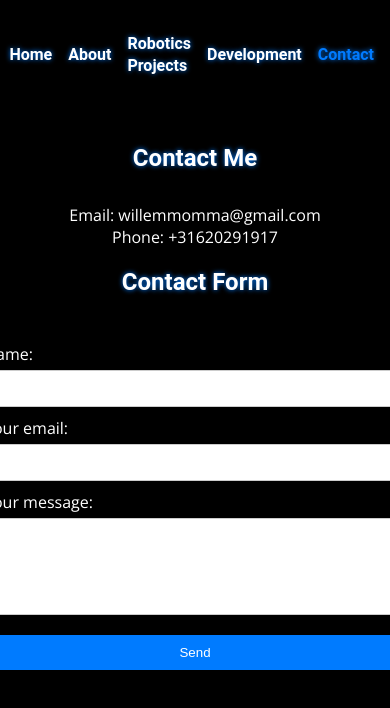
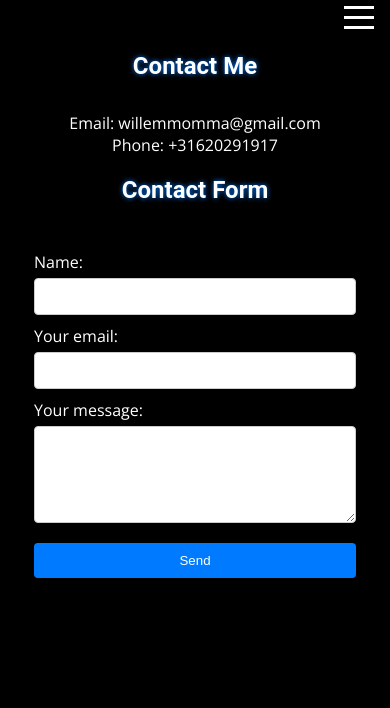
Before and after one commit to WillemMomma/willemmomma.github.io, a website: page contact.html in a window 390 px wide. Drawn offline with nearby package versions, Linux system fonts and the light colour scheme.

Commit message:
Toggle menu for mobile friendly user experience

```diff
--- a/navbar.html
+++ b/navbar.html
@@ -1,6 +1,8 @@
-<!-- navbar.html -->
 <nav>
-    <ul>
+    <button class="menu-toggle" aria-label="Toggle navigation">
+        <span class="menu-icon"></span>
+    </button>
+    <ul class="nav-links">
         <li><a href="index.html">Home</a></li>
         <li><a href="about.html">About</a></li>
         <li><a href="projects.html">Robotics Projects</a></li>
--- a/navbar.js
+++ b/navbar.js
@@ -3,6 +3,14 @@ document.addEventListener('DOMContentLoaded', function() {
         .then(response => response.text())
         .then(data => {
             document.getElementById('navbar').innerHTML = data;
+
+            // Handle the menu toggle for mobile
+            const menuToggle = document.querySelector('.menu-toggle');
+            const navLinks = document.querySelector('.nav-links');
+
+            menuToggle.addEventListener('click', () => {
+                navLinks.classList.toggle('show');
+            });
 
             // Highlight the active page link
             const links = document.querySelectorAll('nav ul li a');
--- a/styles.css
+++ b/styles.css
@@ -327,7 +327,7 @@ nav ul li a.active {
 
 #contact form input,
 #contact form textarea {
-    width: 400px;
+    width: 300px;
     padding: 10px;
     margin-top: 5px;
     border: 1px solid #ccc;
@@ -360,3 +360,82 @@ nav ul li a.active {
     transform: translate(-50%, -50%);
     z-index: 9999;
 }
+
+/* Menu toggle button styles */
+.menu-toggle {
+    display: none;
+    background: none;
+    border: none;
+    color: #fff;
+    cursor: pointer;
+    font-size: 1.5rem;
+    position: absolute;
+    top: 10px;
+    right: 10px;
+}
+
+.menu-icon {
+    width: 30px;
+    height: 3px;
+    background-color: #fff;
+    display: block;
+    position: relative;
+}
+
+.menu-icon::before,
+.menu-icon::after {
+    content: '';
+    width: 30px;
+    height: 3px;
+    background-color: #fff;
+    display: block;
+    position: absolute;
+}
+
+.menu-icon::before {
+    top: -10px;
+}
+
+.menu-icon::after {
+    top: 10px;
+}
+
+/* Styles for nav links when menu is toggled */
+.nav-links {
+    display: flex;
+    flex-direction: row;
+    justify-content: flex-end;
+    gap: 1rem;
+    padding: 1rem;
+}
+
+@media screen and (max-width: 768px) {
+    .menu-toggle {
+        display: block;
+        margin-top: 5px;
+    }
+
+    .nav-links {
+        display: none;
+        flex-direction: column;
+        align-items: center;
+        width: 100%;
+        background-color: rgba(0, 0, 0, 0.7);
+        position: absolute;
+        top: 20px;
+        left: -30px;
+        gap: 0;
+        z-index: 99999; /* Ensure it's on top */
+
+    }
+
+    .nav-links.show {
+        display: flex;
+    }
+
+    .nav-links li {
+        width: 100%;
+        text-align: right;
+        padding: 0 0;
+    }
+}
```
